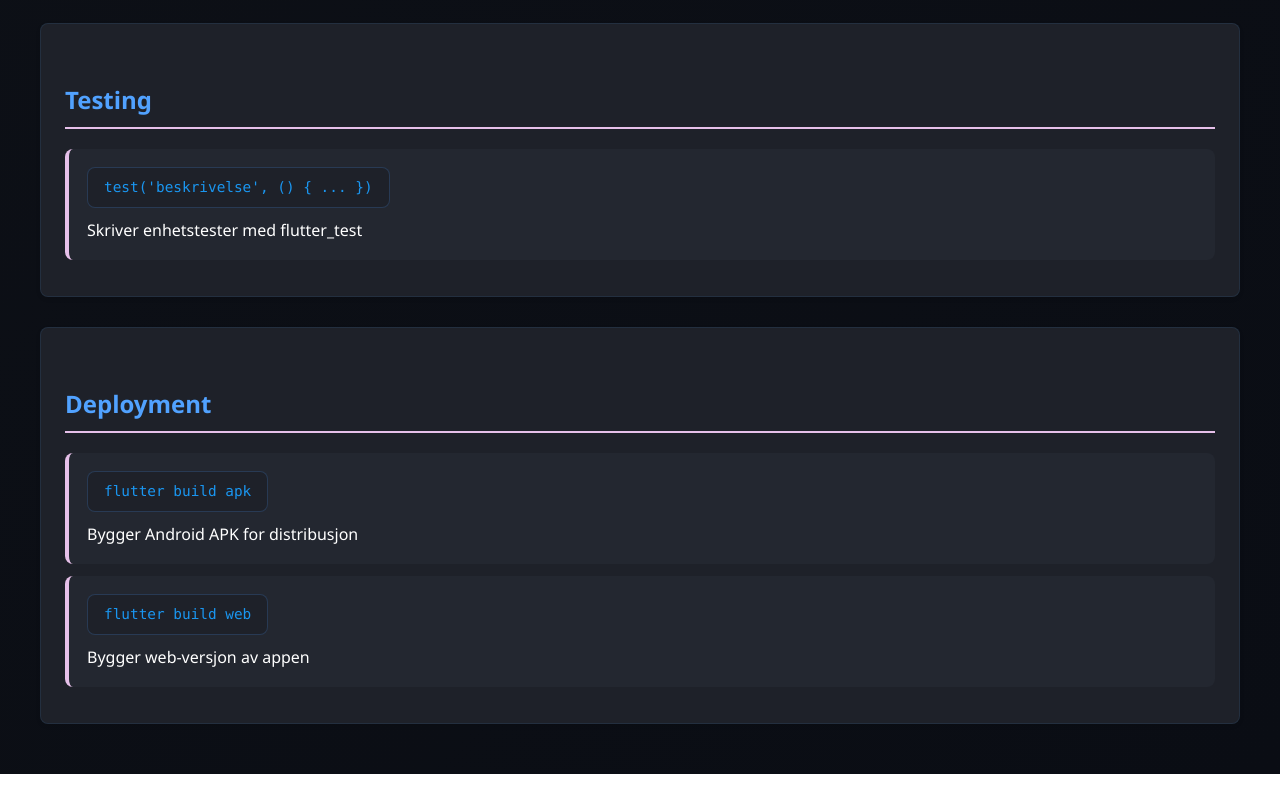
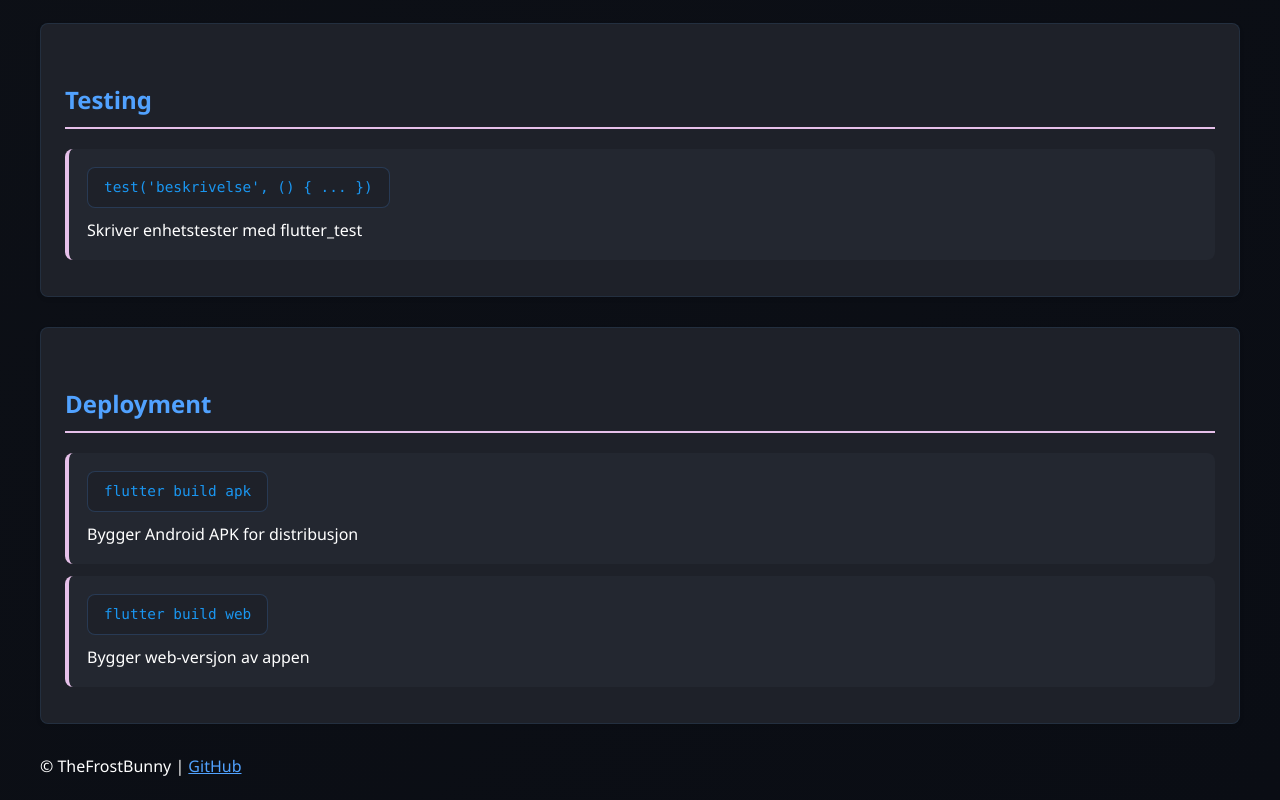
Before and after one commit to TheFrostBunny/KodeList, a website: page Flutter.html in a window 1280 px wide. Shown: the part 3116-3916 px from the top of the page. Before the commit the page ends 3890 px from the top, so only its background shows below. Drawn offline with Linux system fonts and the light colour scheme.

Commit message:
Add footer with GitHub link to Flutter.html

```diff
--- a/Flutter.html
+++ b/Flutter.html
@@ -39,6 +39,9 @@
         <section id="categories-container" class="categories" aria-label="Flutter kommando kategorier">
             <!-- Kategorier vil bli lastet her via JavaScript -->
         </section>
+        <footer>
+        &copy; TheFrostBunny | <a href="https://github.com/TheFrostBunny" target="_blank" rel="noopener" class="github-link">GitHub</a>
+    </footer>
     </main>
     <script>
 fetch('./Resources/Flutter.json')
```
